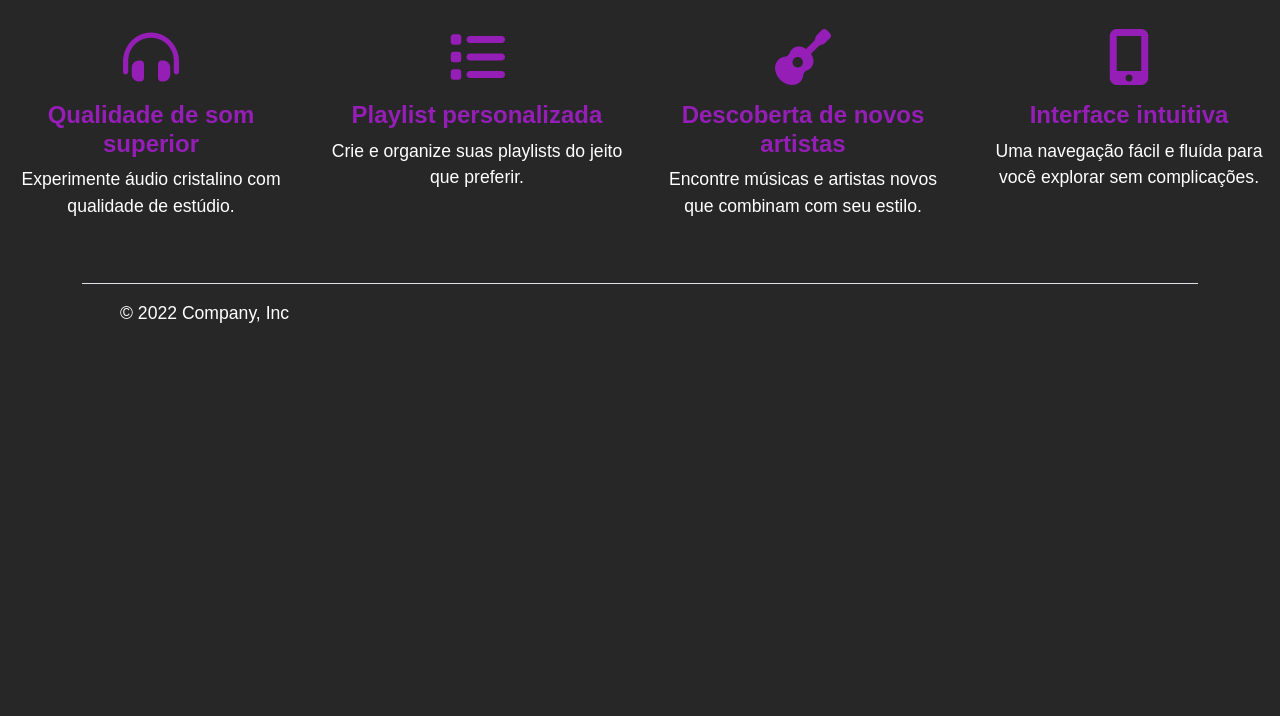
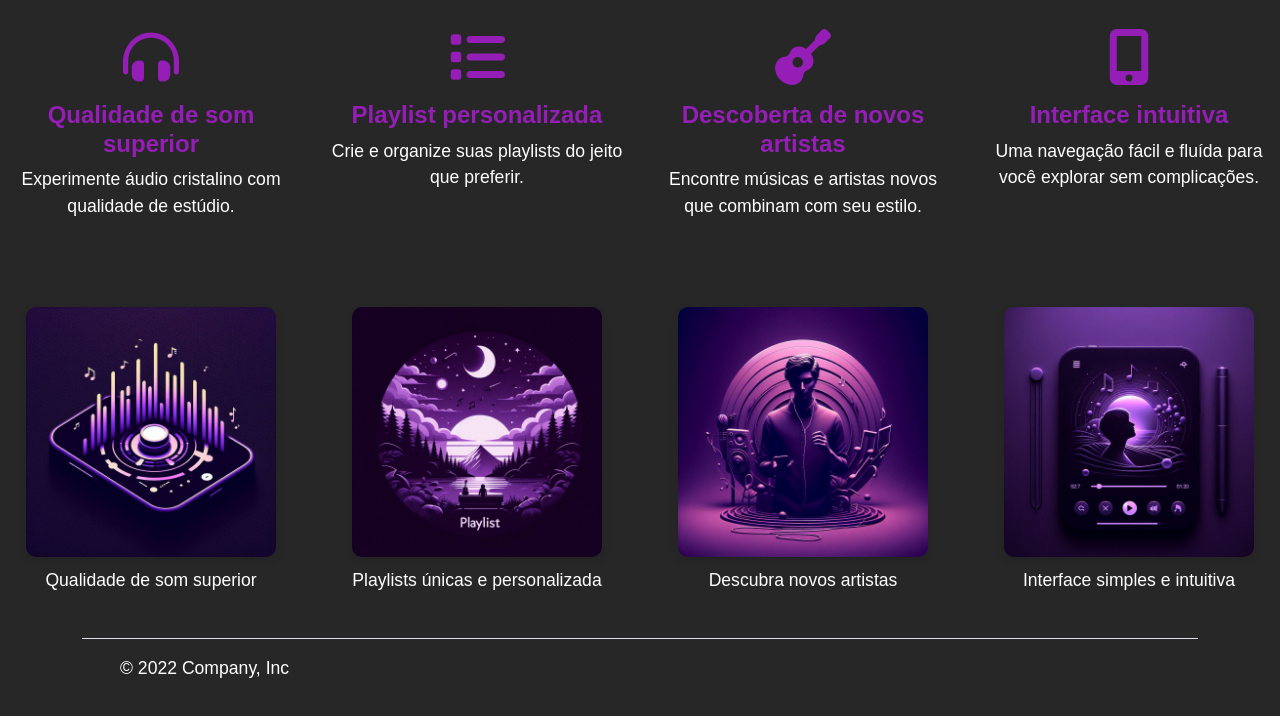
Before and after one commit to nicolascacreis/Cp-05-front, a plain HTML site: page index.html in a window 1280 px wide. Shown: the part 136-852 px from the top of the page. Before the commit the page ends 800 px from the top, so only its background shows below. Drawn offline with nearby package versions, Linux system fonts and the light colour scheme.

Commit message:
apresentacao

```diff
--- a/index.html
+++ b/index.html
@@ -48,6 +48,33 @@
         <p>Uma navegação fácil e fluída para você explorar sem complicações.</p>
       </div>
     </div>
+    <!-- Espaço para Imagens -->
+    <div class="row mt-5">
+      <div class="col-md-3">
+          <div class="image-container">
+              <img src="/src/img/qualidade-de-som.jpeg" alt="Exemplo de Qualidade de Som Superior" class="img-fluid">
+              <p class="image-caption">Qualidade de som superior</p>
+          </div>
+      </div>
+      <div class="col-md-3">
+          <div class="image-container">
+              <img src="/src/img/playlist.jpeg" alt="Exemplo de Playlist Personalizada" class="img-fluid">
+              <p class="image-caption">Playlists únicas e personalizada</p>
+          </div>
+      </div>
+      <div class="col-md-3">
+          <div class="image-container">
+              <img src="/src/img/novos-artistas.jpeg" alt="Exemplo de Descoberta de Novos Artistas" class="img-fluid">
+              <p class="image-caption">Descubra novos artistas</p>
+          </div>
+      </div>
+      <div class="col-md-3">
+          <div class="image-container">
+              <img src="/src/img/interface.jpeg" alt="Exemplo de Interface Intuitiva" class="img-fluid">
+              <p class="image-caption">Interface simples e intuitiva</p>
+          </div>
+      </div>
+  </div>
   </section>
   </section>
   <section class="funcionalidades"></section>
--- a/src/styles/style.css
+++ b/src/styles/style.css
@@ -62,6 +62,36 @@ p {
   color: var(--hover-color);
 }
 
+/* Espaço para Imagens */
+.image-container {
+  text-align: center;
+  margin-bottom: 20px;
+}
+
+.image-container img {
+  border-radius: 10px;
+  box-shadow: 0 4px 8px rgba(0, 0, 0, 0.1);
+  transition: transform 0.3s ease, box-shadow 0.3s ease;
+}
+
+.image-container img:hover {
+  transform: scale(1.05);
+  box-shadow: 0 8px 16px rgba(0, 0, 0, 0.2);
+}
+
+.image-caption {
+  margin-top: 10px;
+  font-size: 1.1rem;
+  color: var(--text-color);
+  font-weight: 400;
+}
+
+.img-fluid {
+  max-width: 250px;
+  height: auto;
+}
+
+
 
 /* Responsividade */
 @media (max-width: 768px) {
```
Also changed, not shown: src/img/interface.jpeg (added), src/img/novos-artistas.jpeg (added), src/img/playlist.jpeg (added), src/img/qualidade-de-som.jpeg (added).
